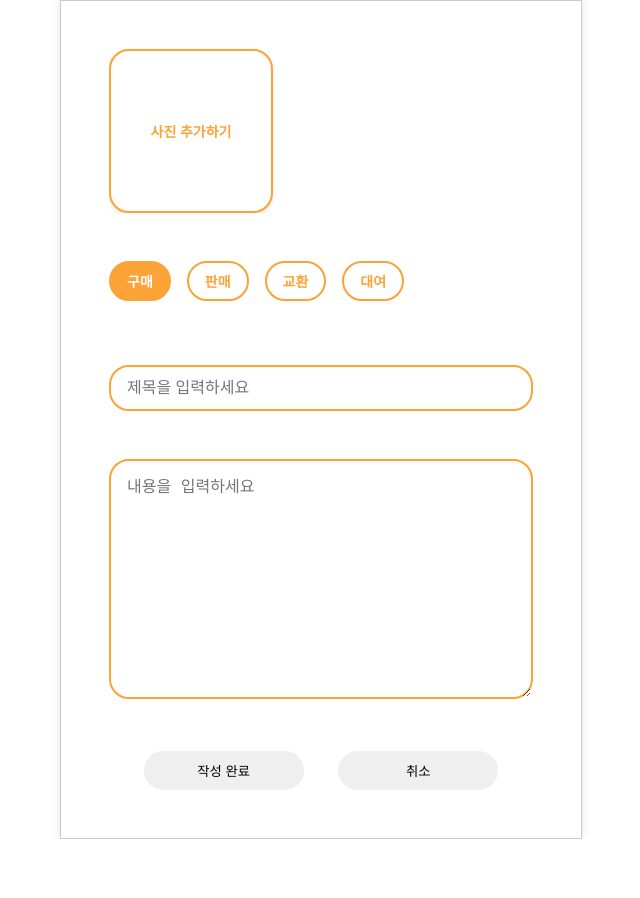
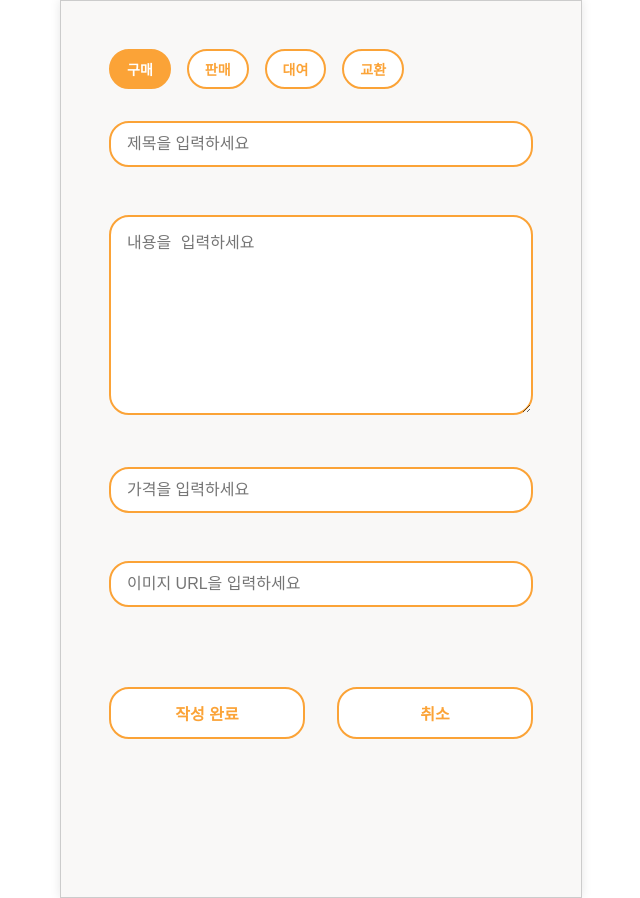
Before and after one commit to oridungjeol/duckhang-front, a React (Create React App) app: page /board/1/write in a window 1280 px wide. Shown: the whole page, without its empty margins (319-959 px from the left). Before the commit the page ends 839 px from the top, so only its background shows below. Built offline with nearby package versions, Linux system fonts and the light colour scheme.

Commit message:
✨Feat : 글쓰기 ui와 백엔드 연결

```diff
--- a/src/pages/board/write/index.css
+++ b/src/pages/board/write/index.css
@@ -3,6 +3,10 @@
   flex-direction: column;
   gap: 1rem;
   padding: 3rem;
+  max-width: 800px;
+  margin: 0 auto;
+  background-color: #f9f8f7;
+  min-height: 100vh;
 }
 
 .form-group {
@@ -14,20 +18,18 @@
   display: flex;
   gap: 1rem;
   margin-bottom: 1rem;
+  flex-wrap: wrap;
 }
 
 .radio-label {
   display: flex;
   align-items: center;
   gap: 8px;
-
   position: relative;
   padding: 8px 16px;
-
   background-color: #ffffff;
   border: 2px solid #fba337;
   border-radius: 20px;
-
   cursor: pointer;
   transition: all 0.3s ease;
 }
@@ -66,71 +68,172 @@
 .content-input:focus {
   outline: none;
   border-color: #fba337;
-  box-shadow: 0 0 0 2px #fba337;
+  box-shadow: 0 0 0 2px rgba(251, 163, 55, 0.2);
 }
 
 .content-input {
-  height: 15em;
+  min-height: 200px;
+  resize: vertical;
 }
 
 .preview-container {
   display: flex;
   flex-direction: row;
   align-items: center;
-
-  overflow-x: scroll;
-  overflow-y: hidden;
-  white-space: nowrap;
+  gap: 1rem;
+  overflow-x: auto;
+  padding: 1rem 0;
 }
 
 .preview-item {
-  width: 10rem;
-  height: 10rem;
+  width: 200px;
+  height: 200px;
   object-fit: cover;
-  flex-shrink: 0;
-
   border-radius: 20px;
-}
-
-.image-button {
-  display: flex;
-  align-items: center;
-  justify-content: center;
-  width: 10rem;
-  height: 10rem;
-  flex-shrink: 0;
-  background-color: #ffffff;
-  color: #fba337;
-  border: 2px solid #fba337;
-  border-radius: 20px;
-  cursor: pointer;
-  font-weight: 600;
-  font-size: 14px;
-  transition: all 0.3s ease;
   box-shadow: 0 2px 4px rgba(0, 0, 0, 0.1);
 }
 
 .button-container {
   display: flex;
-  flex-direction: row;
-  justify-content: space-evenly;
+  justify-content: center;
+  gap: 2rem;
+  margin-top: 2rem;
 }
 
 .submit-button,
 .cancel-button {
-  width: 10rem;
-  border: none;
-  padding: 10px 20px;
+  width: 200px;
+  padding: 12px 24px;
+  border: 2px solid #fba337;
   border-radius: 20px;
+  font-size: 16px;
+  font-weight: 600;
   cursor: pointer;
   transition: all 0.3s ease;
+  background-color: #ffffff;
+  color: #fba337;
 }
 
 .submit-button:hover {
   background-color: #fba337;
   color: #ffffff;
+  transform: translateY(-2px);
+  box-shadow: 0 4px 8px rgba(0, 0, 0, 0.1);
 }
 
 .cancel-button:hover {
-  background-color: #d9d9d9;
+  background-color: #f1f1f1;
+  border-color: #d9d9d9;
+  color: #666;
 }
+
+.submit-button:disabled {
+  background-color: #f1f1f1;
+  border-color: #d9d9d9;
+  color: #999;
+  cursor: not-allowed;
+  transform: none;
+  box-shadow: none;
+}
+
+.error-message {
+  color: #ff4444;
+  font-size: 14px;
+  margin-top: 0.5rem;
+  text-align: center;
+}
+
+/* 로딩 애니메이션 스타일 */
+.loading-container {
+  display: flex;
+  flex-direction: column;
+  align-items: center;
+  justify-content: center;
+  flex: 1;
+  min-height: 400px;
+}
+
+.duck-loading {
+  width: 60px;
+  height: 60px;
+  position: relative;
+  margin-bottom: 1rem;
+}
+
+.duck-body {
+  width: 40px;
+  height: 30px;
+  background-color: #FFD700;
+  border-radius: 50% 50% 45% 45%;
+  position: absolute;
+  top: 15px;
+  left: 10px;
+  animation: bounce 0.6s infinite alternate;
+}
+
+.duck-head {
+  width: 25px;
+  height: 25px;
+  background-color: #FFD700;
+  border-radius: 50%;
+  position: absolute;
+  top: 10px;
+  left: 35px;
+}
+
+.duck-beak {
+  width: 15px;
+  height: 8px;
+  background-color: #FF6B6B;
+  border-radius: 50% 50% 0 0;
+  position: absolute;
+  top: 18px;
+  left: 55px;
+  transform: rotate(-10deg);
+}
+
+.duck-leg {
+  width: 4px;
+  height: 15px;
+  background-color: #FF6B6B;
+  position: absolute;
+  bottom: 0;
+}
+
+.duck-leg.left {
+  left: 20px;
+  transform: rotate(-15deg);
+}
+
+.duck-leg.right {
+  left: 30px;
+  transform: rotate(15deg);
+}
+
+.loading-text {
+  color: #666;
+  font-size: 1.1rem;
+  margin-top: 1rem;
+  animation: fadeInOut 1.5s infinite;
+}
+
+@keyframes bounce {
+  from {
+    transform: translateY(0);
+  }
+  to {
+    transform: translateY(-5px);
+  }
+}
+
+@keyframes fadeInOut {
+  0% {
+    opacity: 0.4;
+  }
+  50% {
+    opacity: 1;
+  }
+  100% {
+    opacity: 0.4;
+  }
+}
--- a/src/pages/board/write/index.jsx
+++ b/src/pages/board/write/index.jsx
@@ -1,150 +1,167 @@
-import { useRef, useState } from "react";
+import React, { useState } from "react";
+import { useNavigate } from "react-router-dom";
 import "./index.css";
 
-export default function Write() {
-  const [imageUrl, setImageUrl] = useState([]);
+export default function CreateBoardForm() {
+  const navigate = useNavigate();
+  const [dealType, setDealType] = useState("purchase");
   const [title, setTitle] = useState("");
   const [content, setContent] = useState("");
-  const [dealType, setDealType] = useState("purchase");
-  const selectFile = useRef("");
+  const [price, setPrice] = useState("");
+  const [deposit, setDeposit] = useState("");
+  const [imageUrl, setImageUrl] = useState([]);
 
-  const handleFileChange = () => {
-    const fileList = selectFile.current.files;
-    if (fileList) {
-      const urls = window.Array.from(fileList).map((file) =>
-        window.URL.createObjectURL(file)
-      );
-      setImageUrl((prev) => [...urls, ...prev]);
-      console.log(imageUrl);
+  const handleDealTypeChange = (type) => {
+    setDealType(type);
+  };
+
+  const handleSubmit = async (e) => {
+    e.preventDefault();
+
+    const image = imageUrl.length > 0 ? imageUrl[0] : "";
+    const baseData = { title, content, imageUrl: image };
+    let requestData = {};
+
+    switch (dealType) {
+      case "purchase":
+      case "sell":
+        requestData = { ...baseData, price };
+        break;
+      case "rental":
+        requestData = { ...baseData, price, deposit };
+        break;
+      case "exchange":
+        requestData = baseData;
+        break;
+      default:
+        alert("거래 유형을 선택해주세요.");
+        return;
+    }
+
+    try {
+      const response = await fetch(`http://localhost/api/board/${dealType}`, {
+        method: "POST",
+        headers: { "Content-Type": "application/json" },
+        body: JSON.stringify(requestData),
+      });
+
+      if (!response.ok) throw new Error("작성 실패");
+
+      alert("작성 완료!");
+      navigate('/board/deal');
+    } catch (err) {
+      alert("에러 발생: " + err.message);
     }
   };
 
-  const handleTitleChange = (e) => {
-    setTitle(e.target.value);
-  };
-
-  const handleContentChange = (e) => {
-    setContent(e.target.value);
-  };
-
   return (
-    <>
-      <form className="form-container">
-        {/* <div className="form-group">
-          <label className="image-button">
-            사진 추가하기
-            <input
-              type="file"
-              style={{ display: "none" }}
-              ref={selectFile}
-              multiple
-              accept="image/*"
-              onChange={handleFileChange}
-            />
+    <form className="form-container" onSubmit={handleSubmit}>
+      {/* 거래유형 버튼 */}
+      <div className="radio-group">
+        {["purchase", "sell", "rental", "exchange"].map((type) => (
+          <label
+            key={type}
+            className={`radio-label ${dealType === type ? "active" : ""}`}
+            onClick={() => handleDealTypeChange(type)}
+          >
+            <input type="radio" name="dealType" value={type} />
+            <span className="radio-text">
+              {type === "purchase"
+                ? "구매"
+                : type === "sell"
+                ? "판매"
+                : type === "rental"
+                ? "대여"
+                : "교환"}
+            </span>
           </label>
-        </div> */}
-        <div className="form-group">
-          <div className="preview-container">
-            <label className="image-button">
-              사진 추가하기
-              <input
-                type="file"
-                style={{ display: "none" }}
-                ref={selectFile}
-                multiple
-                accept="image/*"
-                onChange={handleFileChange}
-              />
-            </label>
-            {imageUrl.map((url, index) => (
-              <img className="preview-item" src={url} alt={index} />
         ))}
       </div>
-        </div>
 
-        <div className="form-group">
-          <div className="radio-group">
-            <label
-              className={`radio-label ${
-                dealType === "purchase" ? "active" : ""
-              }`}
-            >
-              <input
-                type="radio"
-                name="dealType"
-                value="purchase"
-                checked={dealType === "purchase"}
-                onChange={(e) => setDealType(e.target.value)}
-              />
-              <span className="radio-text">구매</span>
-            </label>
-            <label
-              className={`radio-label ${dealType === "sell" ? "active" : ""}`}
-            >
-              <input
-                type="radio"
-                name="dealType"
-                value="sell"
-                checked={dealType === "sell"}
-                onChange={(e) => setDealType(e.target.value)}
-              />
-              <span className="radio-text">판매</span>
-            </label>
-            <label
-              className={`radio-label ${
-                dealType === "exchange" ? "active" : ""
-              }`}
-            >
-              <input
-                type="radio"
-                name="dealType"
-                value="exchange"
-                checked={dealType === "exchange"}
-                onChange={(e) => setDealType(e.target.value)}
-              />
-              <span className="radio-text">교환</span>
-            </label>
-            <label
-              className={`radio-label ${dealType === "rental" ? "active" : ""}`}
-            >
-              <input
-                type="radio"
-                name="dealType"
-                value="rental"
-                checked={dealType === "rental"}
-                onChange={(e) => setDealType(e.target.value)}
-              />
-              <span className="radio-text">대여</span>
-            </label>
-          </div>
-        </div>
-
+      {/* 제목 */}
       <div className="form-group">
         <input
+          className="title-input"
           type="text"
-            className="title-input"
           placeholder="제목을 입력하세요"
           value={title}
-            onChange={handleTitleChange}
+          onChange={(e) => setTitle(e.target.value)}
           required
         />
       </div>
 
+      {/* 내용 */}
       <div className="form-group">
         <textarea
           className="content-input"
           placeholder="내용을 입력하세요"
           value={content}
-            onChange={handleContentChange}
+          onChange={(e) => setContent(e.target.value)}
           required
         />
       </div>
 
+      {/* 가격 */}
+      {(dealType === "purchase" || dealType === "sell" || dealType === "rental") && (
+        <div className="form-group">
+          <input
+            className="title-input"
+            type="number"
+            placeholder="가격을 입력하세요"
+            value={price}
+            onChange={(e) => setPrice(e.target.value)}
+            required
+            min="0"
+            step="1000"
+          />
+        </div>
+      )}
+
+      {/* 보증금 */}
+      {dealType === "rental" && (
+        <div className="form-group">
+          <input
+            className="title-input"
+            type="number"
+            placeholder="보증금을 입력하세요"
+            value={deposit}
+            onChange={(e) => setDeposit(e.target.value)}
+            required
+            min="0"
+            step="1000"
+          />
+        </div>
+      )}
+
+      {/* 이미지 업로드 (단순 URL 입력 예시) */}
+      <div className="form-group">
+        <input
+          className="title-input"
+          type="text"
+          placeholder="이미지 URL을 입력하세요"
+          onChange={(e) => setImageUrl([e.target.value])}
+        />
+      </div>
+
+      {/* 이미지 미리보기 */}
+      {imageUrl.length > 0 && (
+        <div className="preview-container">
+          {imageUrl.map((url, i) => (
+            <img key={i} src={url} alt="preview" className="preview-item" />
+          ))}
+        </div>
+      )}
+
+      {/* 버튼 */}
       <div className="button-container">
         <input className="submit-button" type="submit" value="작성 완료" />
-          <input className="cancel-button" type="button" value="취소" />
+        <input
+          className="cancel-button"
+          type="button"
+          value="취소"
+          onClick={() => window.history.back()}
+        />
       </div>
     </form>
-    </>
   );
 }
```
Lines whose indentation alone changed are shown as unchanged.
